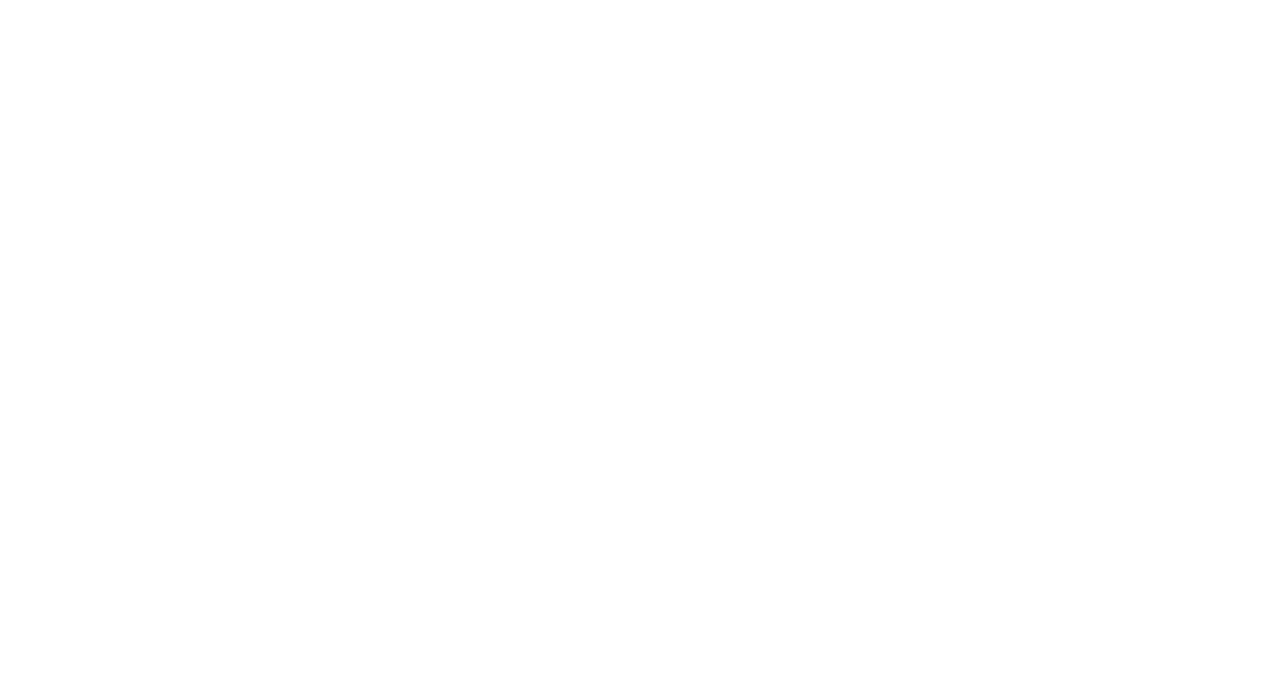
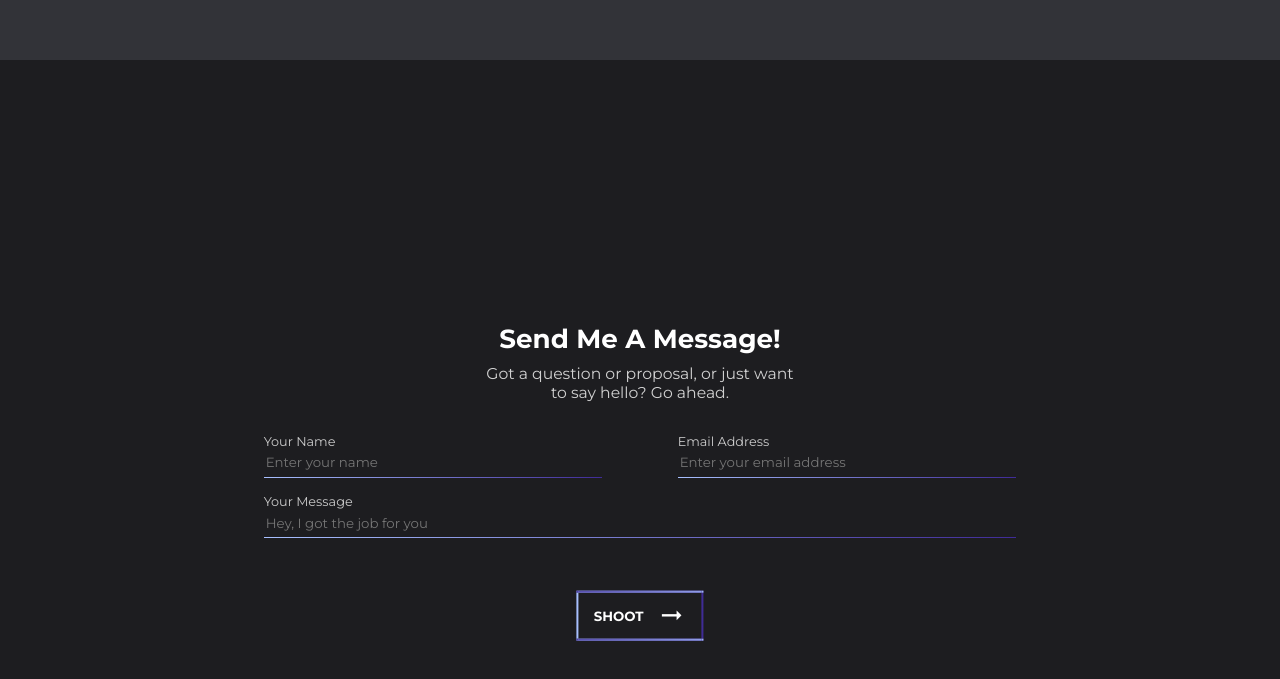
Before and after one commit to Omerisra6/portfolio, a React (Create React App) app: page / in a window 1280 px wide. Shown: the part 1253-1932 px from the top of the page. Before the commit the page ends 1056 px from the top, so only its background shows below. Built offline with nearby package versions, Linux system fonts and the light colour scheme.

Commit message:
New: Contact me section added

```diff
--- a/package.json
+++ b/package.json
@@ -3,10 +3,12 @@
   "version": "0.1.0",
   "private": true,
   "dependencies": {
+    "@emailjs/browser": "^3.11.0",
     "@mui/icons-material": "^5.11.16",
     "@testing-library/jest-dom": "^5.16.5",
     "@testing-library/react": "^13.4.0",
     "@testing-library/user-event": "^13.5.0",
+    "dotenv": "^16.1.3",
     "react": "^18.2.0",
     "react-dom": "^18.2.0",
     "react-router": "^6.11.2",
--- a/public/index.html
+++ b/public/index.html
@@ -14,7 +14,9 @@
       manifest.json provides metadata used when your web app is installed on a
       user's mobile device or desktop. See https://developers.google.com/web/fundamentals/web-app-manifest/
     -->
-    <link rel="manifest" href="%PUBLIC_URL%/manifest.json" />
+    <link href="https://fonts.googleapis.com/icon?family=Material+Icons"
+      rel="stylesheet">
+
     <!--
       Notice the use of %PUBLIC_URL% in the tags above.
       It will be replaced with the URL of the `public` folder during the build.
--- a/src/contexts/SectionsContext.js
+++ b/src/contexts/SectionsContext.js
@@ -2,6 +2,7 @@ import React, { useContext, useState } from "react";
 import HelloSection from "../pages/HomePage/components/HelloSection";
 import AboutMeSection from "../pages/HomePage/components/AboutMeSection";
 import { useScrollHandler } from "../hooks/useScrollHandler";
+import ContactMeSection from "../pages/HomePage/components/ContactMeSection";
 
 export const SectionsContext = React.createContext(null);
 
@@ -12,7 +13,8 @@ export const useSections = () => {
 export const SectionsProvider = ({ children }) => {
     const sections = {
       'hello': <HelloSection/>,
-      'about-me': <AboutMeSection/>
+      'about-me': <AboutMeSection/>,
+      'contact-me': <ContactMeSection/>,
     };
 
     const firstSectionId = Object.keys(sections)[0];
--- a/src/index.css
+++ b/src/index.css
@@ -27,3 +27,7 @@ body{
     margin: 0;
     text-decoration: none;
 }
+
+input:focus{
+    outline: none;
+}
--- /dev/null
+++ b/src/pages/HomePage/components/ContactMeSection.js
@@ -0,0 +1,257 @@
+import React, { useRef, useState } from 'react'
+import styled from 'styled-components'
+import { sendMail } from '../../../utils/email';
+
+const StyledContactMeSection = styled.div`
+    width: 100%;
+    display: flex;
+    flex-direction: column;
+    justify-content: center;
+    gap: 2em;
+    padding: 15% 0;
+
+    .form-title-container{
+        display: flex;
+        flex-direction: column;
+        justify-content: center;
+        align-items: center;
+        gap: 0.4em;
+        color: var( --white );
+        font-size: 1.4em;
+    }
+
+    .form-title{
+        text-align: center;
+    }
+
+    .form-description{
+        text-align: center;
+        color: var( --theme-light-text-color );
+        font-size: 0.7em;
+    }
+
+    .say-hello-form{
+        width: 100%;
+        display: flex;
+        flex-direction: column;
+        justify-content: center;
+        align-items: center;
+        gap: 1em;
+    }
+
+    .name-and-email-container{
+        display: flex;
+        align-items: center;
+        gap: 1em;
+        justify-content: space-between;
+        width: 70%;
+    }
+
+    .name-and-email-container > *{
+        width: 45%;
+    }
+
+    .input-container{
+        display: flex;
+        flex-direction: column;
+        gap: 0.3em;
+    }
+
+    .message-field-container{
+        width: 70%;
+    }
+
+    label{
+        color: var( --theme-text-color );
+        font-size: 0.8em;
+    }
+
+    input{
+        background: none;
+        border: none;
+        border-image: var( --theme-grad-background );
+        border-bottom: 1px solid transparent;
+        border-image-slice: 1;
+        color: var( --theme-text-color );
+        padding-bottom: 0.5em;
+    }
+
+    input::placeholder, input::-moz-placeholder {
+        color: var( --theme-light-text-color )
+    }
+
+    .form-submit{
+        display: flex;
+        align-items: center;
+        justify-content: center;
+        gap: 1em;
+        position: relative;
+        background: none;
+        border: none;
+        padding: 0.5em 1em;
+        cursor: pointer;
+        color: var( --white );
+        font-weight: bold;
+        top: 3em;
+        transition: transform .3s ease-in-out;
+        border-radius: 3px;
+    }
+
+    .form-submit::before, .form-submit::after{
+        content: '';
+        display: block;
+        width: 100%;
+        height: 100%;
+        border-image: var( --theme-grad-background ) 30;
+        border-width: 2px;
+        padding: 2px;
+        border-image-slice: 1;
+        border-style: solid;
+        background: none;
+        position: absolute;
+        top: 50%;
+        left: 50%;
+        transform: translate( -50%, -50% );
+        transition: all .3s ease-in-out;
+        z-index: 1;
+        border-radius: 3px;
+    }
+
+    .form-submit::after{
+        border-image: var( --theme-reverse-grad-background ) 30;
+        opacity: 1;
+    }
+
+    .form-submit:hover::after{
+        opacity: 0;
+    }
+
+    .form-submit:hover{
+        transform: scale(1.1);
+    }
+
+    .submit-icon{
+        font-size: 2.2em;
+    }
+
+    .loading{
+        animation: spin 1s infinite linear;
+    }
+
+    .shoot-text{
+        height: 100%;
+        display: flex;
+        align-items: center;
+        font-size: 1em;
+        font-weight: bold;
+    }
+
+    @keyframes spin {
+        0% { transform: rotate(0deg); }
+        100% { transform: rotate(360deg); }
+    }
+
+    @media ( max-width: 600px ){
+        .form-description{
+            font-size: 0.4em;
+        }
+
+        .submit-icon{
+            font-size: 1.2em;
+        }
+
+        .loading{
+            animation: spin 1s infinite linear;
+        }
+
+        .shoot-text{
+            font-size: 0.6em;
+        }
+
+        .name-and-email-container, .message-field-container{
+            width: 100%;
+        }
+
+        label, input{
+            font-size: 0.5em;
+        }
+
+        .form-submit{
+            padding: 0.4em 0.7em;
+        }
+    }
+`
+export default function ContactMeSection() {
+
+    const formRef                 = useRef()
+    const [ error, setError ]     = useState( false )
+    const [ loading, setLoading ] = useState( false )
+    const [ sent, setSent ]       = useState( false )
+
+    const onSubmit = async(e) => {
+        e.preventDefault()
+        try{
+            setSent( false )
+            setLoading( true )
+            setError( false )
+            await sendMail( formRef.current )
+            setSent( true )
+            setLoading( false )
+        }catch( error ){
+            setLoading( false )
+            setError( true )
+        }
+    };
+
+    const emailState =
+    loading ? { text: 'LOADING', icon: 'autorenew' } :
+    error   ? { text: 'TRY AGAIN', icon: 'replay' } :
+    sent   ? { text: 'THANKS', icon: 'check' } :
+    { text: 'SHOOT', icon: 'arrow_right_alt' }
+
+
+    return (
+        <StyledContactMeSection loading={ loading }>
+
+            <div className='form-title-container'>
+
+                <h3 className='form-title'>Send Me A Message!</h3>
+                <div className='form-description'>Got a question or proposal, or just want <br/> to say hello? Go ahead.</div>
+
+            </div>
+
+            <form className='say-hello-form' ref={formRef} onSubmit={onSubmit}>
+
+                <div className='name-and-email-container'>
+
+                    <div className='name-field-container input-container'>
+
+                        <label className='name-label' form='name-input'>Your Name</label>
+                        <input type='text' required className='name-input' name='name'placeholder='Enter your name'/>
+
+                    </div>
+
+                    <div className='email-address-field-container input-container'>
+
+                        <label className='email-address-label' form='email-address-input'>Email Address</label>
+                        <input type='text' required className='email-address-input' name='email' placeholder='Enter your email address'/>
+
+                    </div>
+
+                </div>
+
+                <div className='message-field-container input-container'>
+
+                    <label className='message-label' form='message-input'>Your Message</label>
+                    <input type='text' required className='message-input' name='message' placeholder='Hey, I got the job for you'/>
+
+                </div>
+                <button className='form-submit' type='submit'>
+                    <div className='shoot-text'>{ emailState[ 'text' ] }</div>
+                    <i className={ `material-icons submit-icon ${ loading && 'loading' }` }>{ emailState[ 'icon' ] }</i>
+                </button>
+            </form>
+
+        </StyledContactMeSection>
+    )
+}
--- a/src/pages/HomePage/components/HomeSectionsContainer.js
+++ b/src/pages/HomePage/components/HomeSectionsContainer.js
@@ -7,17 +7,28 @@ const StyledSectionsContainer = styled.div`
     flex-direction: column;
 
     & > *{
+        display: flex;
+        align-items: center;
+        justify-content: center;
+        min-height: 100vh;
+        padding: 0 8%;
+    }
+
+    .section-container:first-child{
+        min-height: 0;
         padding: 5% 8%;
     }
-
 
     .section-container:nth-child(2n){
         background-color: var( --theme-secondary-color );
     }
 
+    background-color: var( --theme-primary-color );
+
     @media ( max-width: 600px ){
         & > *{
             padding: 5em 2em;
+            min-height: 0;
         }
     }
 `
@@ -27,7 +38,7 @@ export default function HomeSectionsContainer() {
 
     useEffect( () => {
         const section = document.querySelector( `[data-id=${ currentSection }]`)
-        section.scrollIntoView( { behavior: 'smooth' } )
+        section.scrollIntoView( { behavior: 'smooth', block: 'center' } )
 
     }, [ currentSection ])
 
--- /dev/null
+++ b/src/utils/email.js
@@ -0,0 +1,10 @@
+import emailjs from '@emailjs/browser'
+
+export const sendMail = async( form ) => {
+    await emailjs.sendForm(
+        process.env.REACT_APP_EMAIL_SERVICE,
+        process.env.REACT_APP_EMAIL_TEMPLATE,
+        form,
+        process.env.REACT_APP_EMAIL_PUBLIC
+    )
+}
```
Also changed, not shown: 2 other files (tests, documents, lock files or other folders).
